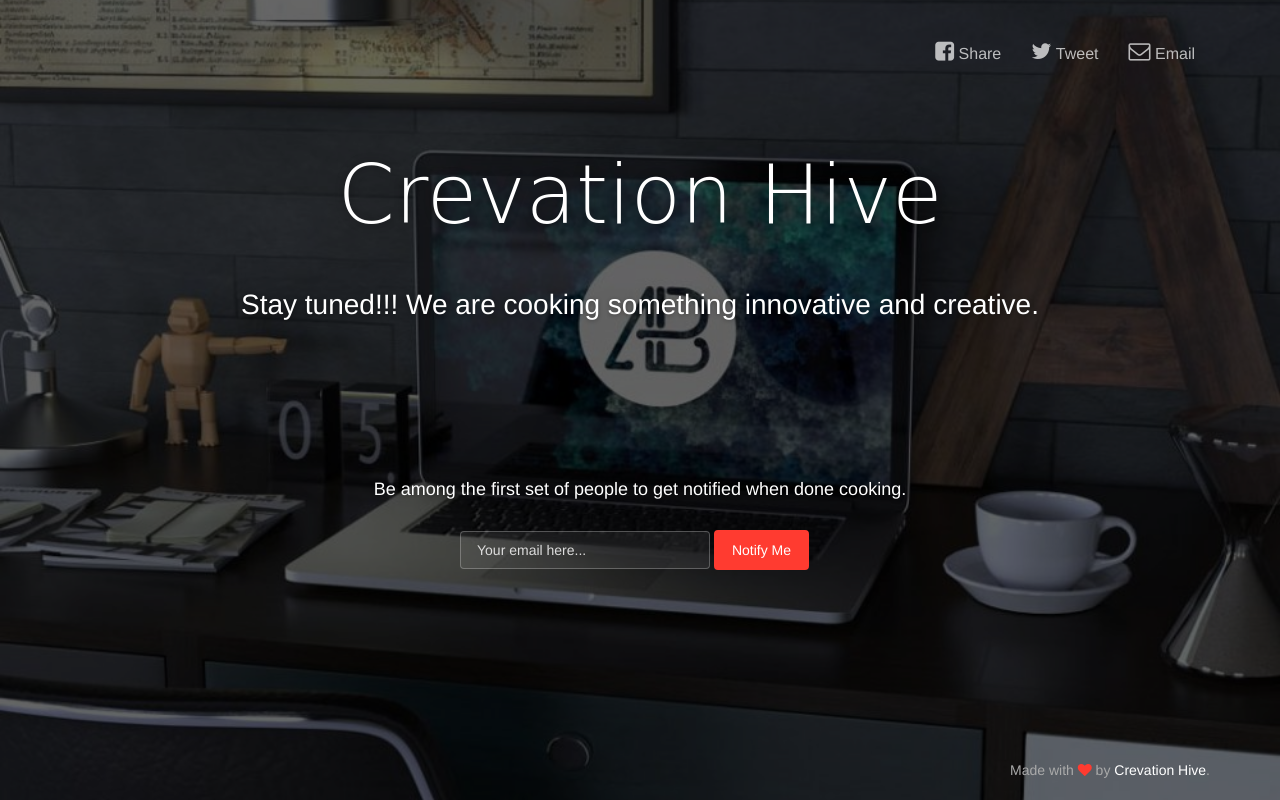
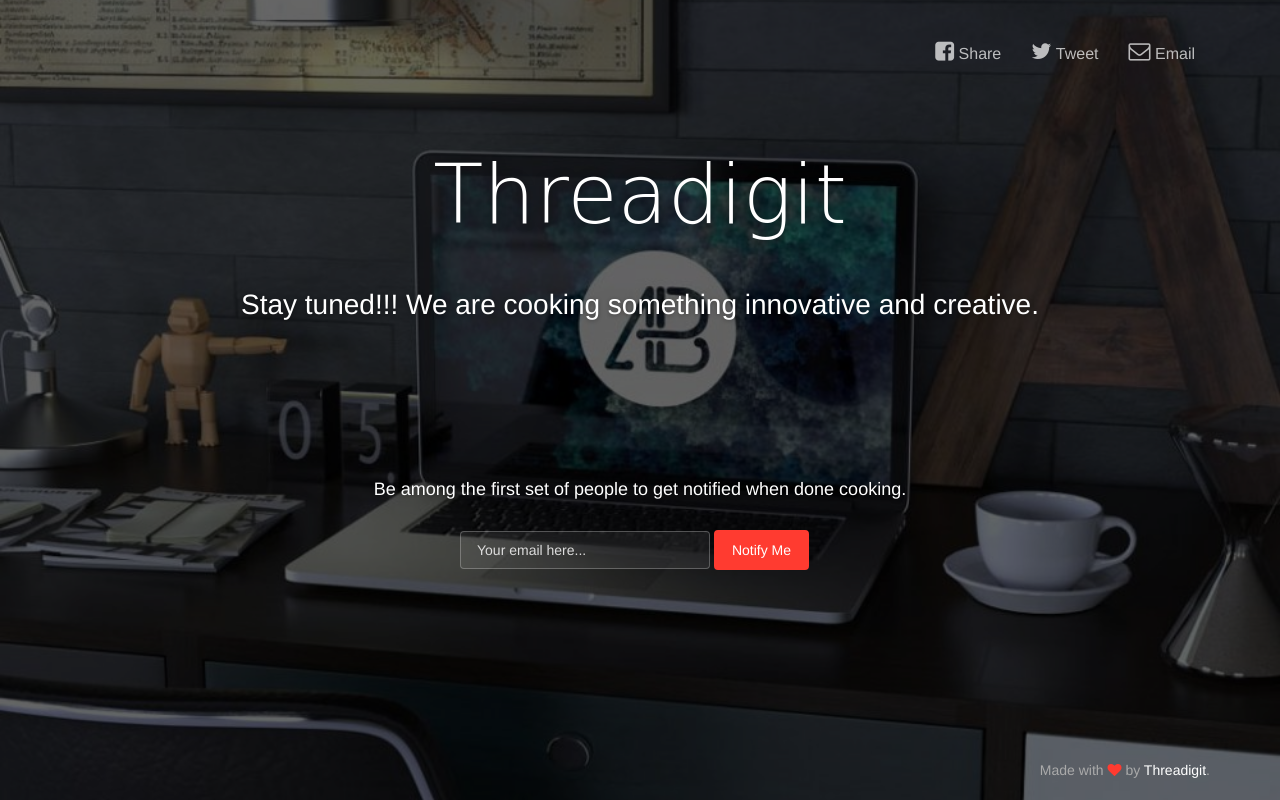
Before and after one commit to Threadigit/ThreadWeb, a PHP site: page / in a window 1280 px wide. Run offline with PHP 8.4, Linux system fonts and the light colour scheme; some libraries are stand-ins or nearby versions; some web fonts are replaced.

Commit message:
Update index.php

```diff
--- a/index.php
+++ b/index.php
@@ -6,13 +6,13 @@
 
     <meta content='width=device-width, initial-scale=1.0, maximum-scale=1.0, user-scalable=0' name='viewport' />
     <meta name="viewport" content="width=device-width" />
-		<meta property="og:url"           content="https://www.crevhive.com/index.html" />
+		<meta property="og:url"           content="https://www.threadigit.com/index.html" />
 	   <meta property="og:type"          content="website" />
-	   <meta property="og:title"         content="Crevation Hive" />
+	   <meta property="og:title"         content="Threadigit" />
 	   <meta property="og:description"   content="A creative and innovative hive" />
-	   <meta property="og:image"         content="https://www.crevhive.com/" />
+	   <meta property="og:image"         content="https://www.threadigit.com/" />
 
-    <title>Crevation Hive </title>
+    <title>Threadigit </title>
 
     <link href="css/bootstrap.css" rel="stylesheet" />
 	<link href="css/coming-sssoon.css" rel="stylesheet" />
@@ -91,7 +91,7 @@
 
     <div class="container">
         <h1 class="logo cursive">
-            Crevation Hive
+            Threadigit
         </h1>
 
         <div class="content">
@@ -132,7 +132,7 @@
     </div>
     <div class="footer">
       <div class="container">
-             Made with <i class="fa fa-heart heart"></i> by <a href="http://www.crevhive.com">Crevation Hive</a>.
+             Made with <i class="fa fa-heart heart"></i> by <a href="http://www.threadigit.com">Threadigit</a>.
       </div>
     </div>
  </div>
```
